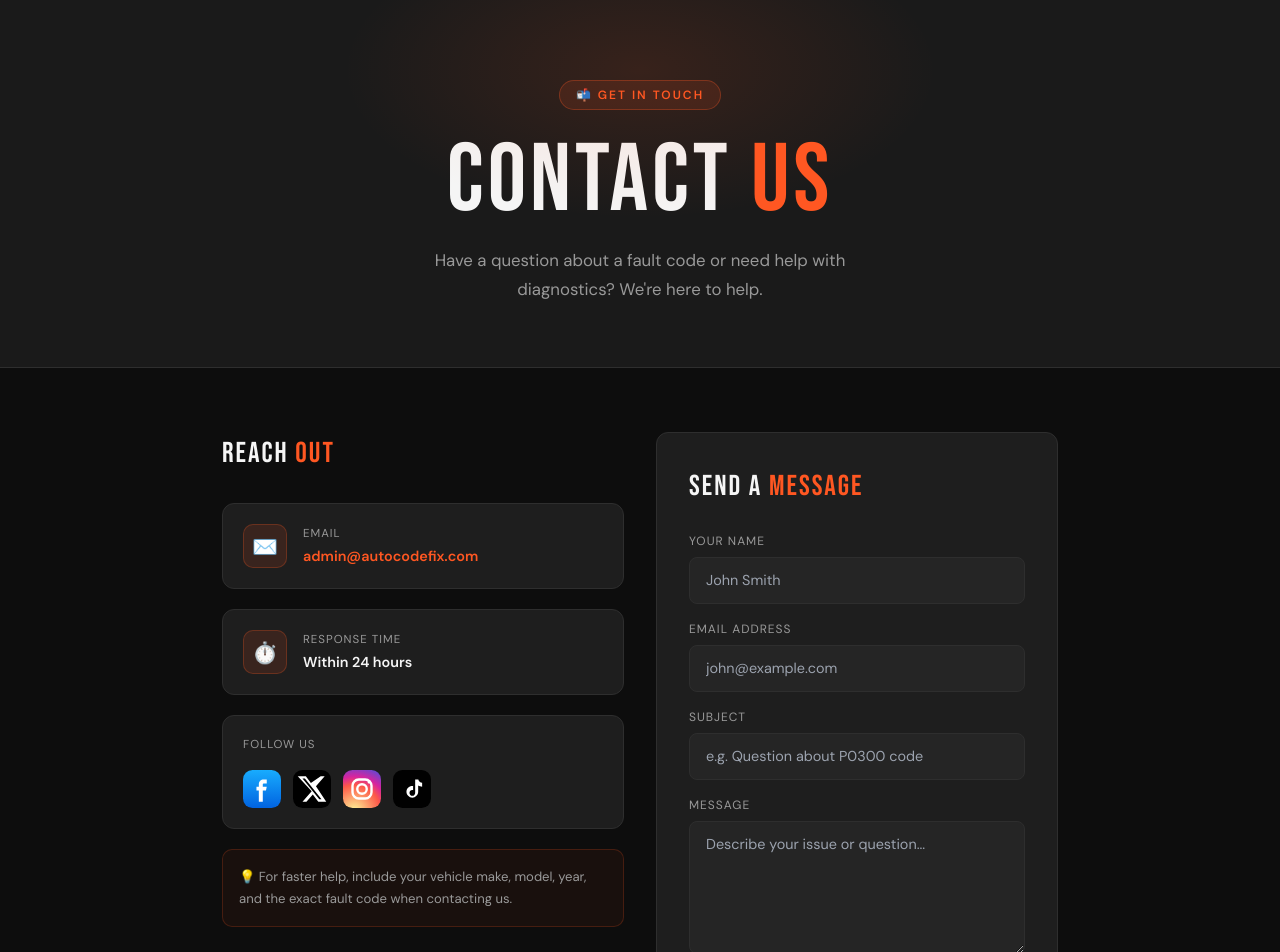
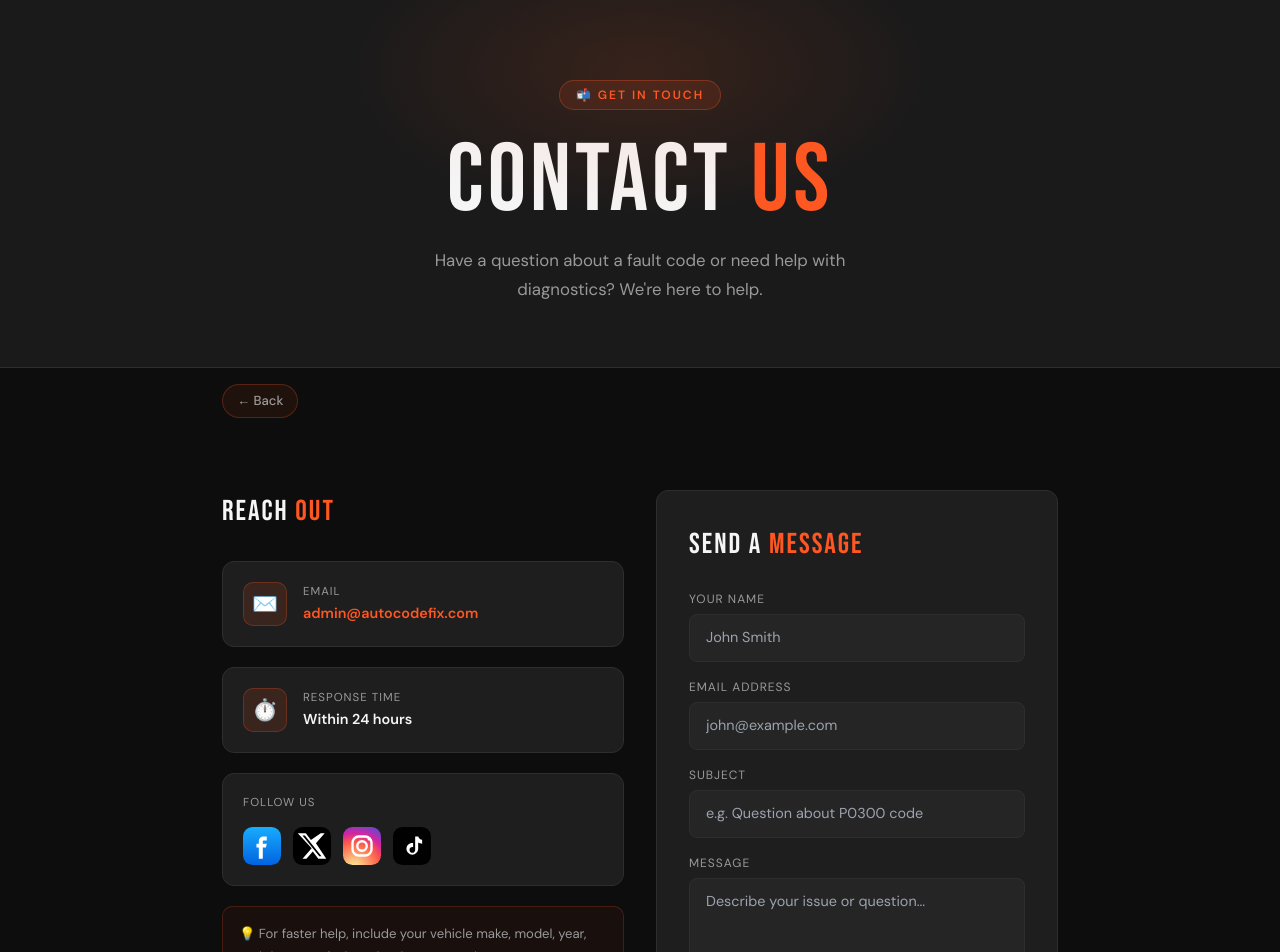
Before and after one commit to autocodefix/autocodefix, a Next.js app: page /contact in a window 1280 px wide. Shown: the top 952 px of the page. Built offline with nearby package versions, Linux system fonts and the light colour scheme; no server answers.

Commit message:
fix: properly add BackButton to about and contact pages

```diff
--- a/app/about/page.tsx
+++ b/app/about/page.tsx
@@ -1,3 +1,4 @@
+import BackButton from '@/components/BackButton'
 import type { Metadata } from 'next'
 
 export const metadata: Metadata = {
@@ -49,6 +50,7 @@ export default function AboutPage() {
       </div>
 
       {/* MAIN CONTENT */}
+      <div style={{ maxWidth: 860, margin: '0 auto', padding: '1.5rem 2rem 0' }}><BackButton /></div>
       <div style={{ maxWidth: 860, margin: '0 auto', padding: '4rem 2rem' }}>
 
         {/* Intro card */}
--- a/app/contact/page.tsx
+++ b/app/contact/page.tsx
@@ -1,4 +1,5 @@
 'use client'
+import BackButton from '@/components/BackButton'
 
 import type { Metadata } from 'next'
 
@@ -18,7 +19,8 @@ export default function ContactPage() {
         </p>
       </div>
 
-      <div style={{ maxWidth: 900, margin: '0 auto', padding: '4rem 2rem', display: 'grid', gridTemplateColumns: 'repeat(auto-fit, minmax(280px, 1fr))', gap: '2rem' }}>
+      <div style={{ maxWidth: 900, margin: '0 auto', padding: '1rem 2rem 0' }}><BackButton /></div>
+      <div style={{ maxWidth: 900, margin: '0 auto', padding: '3rem 2rem', display: 'grid', gridTemplateColumns: 'repeat(auto-fit, minmax(280px, 1fr))', gap: '2rem' }}>
 
         <div style={{ display: 'flex', flexDirection: 'column', gap: '1.25rem' }}>
           <h2 style={{ fontFamily: 'var(--font-bebas)', fontSize: '1.8rem', letterSpacing: 2, color: 'var(--text)', marginBottom: '0.5rem' }}>
```
